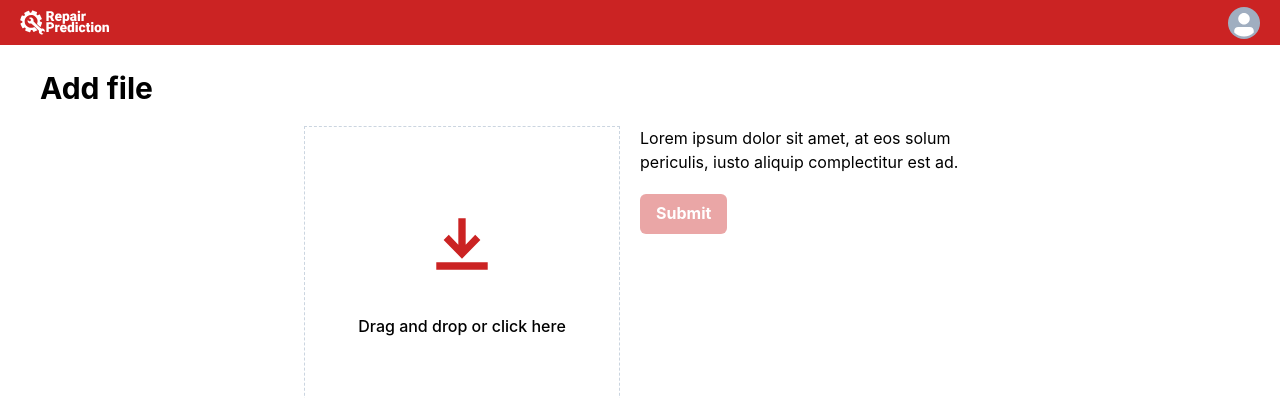
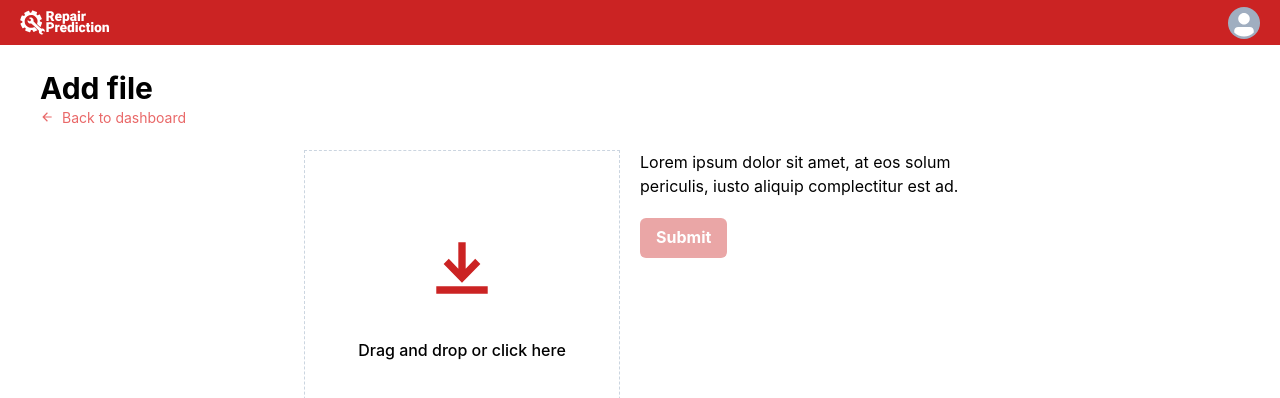
Before and after one commit to banzai-team/prediction, a React (Create React App) app in the folder dashboard/: page /create in a window 1280 px wide. Shown: the top 398 px of the page. Built offline with nearby package versions, Linux system fonts and the light colour scheme.

Commit message:
Add back button

```diff
--- /dev/null
+++ b/dashboard/src/components/BackButton.tsx
@@ -0,0 +1,36 @@
+import React from 'react';
+
+import {Button} from "@chakra-ui/react";
+import {useNavigate} from "react-router-dom";
+import {ArrowBackIcon} from "@chakra-ui/icons";
+
+type BackButtonProps = {
+    children?: any;
+    backRoute: string;
+}
+const BackButton: React.FC<BackButtonProps> = ({children, backRoute}) => {
+    const navigate = useNavigate();
+    const onBack = () => {
+        if (window.history.length <= 2) {
+            navigate(backRoute);
+        } else {
+            navigate(-1);
+        }
+    }
+
+    console.log(window.history, window.history.length);
+    return (
+        <Button
+            onClick={onBack}
+            variant='link'
+            color="brand.400"
+            fontWeight="400"
+            size="sm"
+            leftIcon={<ArrowBackIcon />}
+        >
+            {children || "back"}
+        </Button>
+    );
+};
+
+export default BackButton;
--- a/dashboard/src/views/CreatePage.tsx
+++ b/dashboard/src/views/CreatePage.tsx
@@ -5,6 +5,8 @@ import PageTitle from "../components/PageTitle";
 import {Box, Button, Center, Flex, Text, IconButton} from "@chakra-ui/react";
 import { AttachmentIcon, CloseIcon } from '@chakra-ui/icons'
 import Dropzone from "../components/Dropzone";
+import BackButton from "../components/BackButton";
+import {ROUTES} from "./Router";
 
 const CreatePage: React.FC = () => {
     const formik = useFormik<{
@@ -30,6 +32,7 @@ const CreatePage: React.FC = () => {
             <PageTitle>
                 Add file
             </PageTitle>
+            <BackButton backRoute={ROUTES.DASHBOARD}>Back to dashboard</BackButton>
             <Center pt="20px">
                 <form onSubmit={formik.handleSubmit}>
                     <Flex
```
